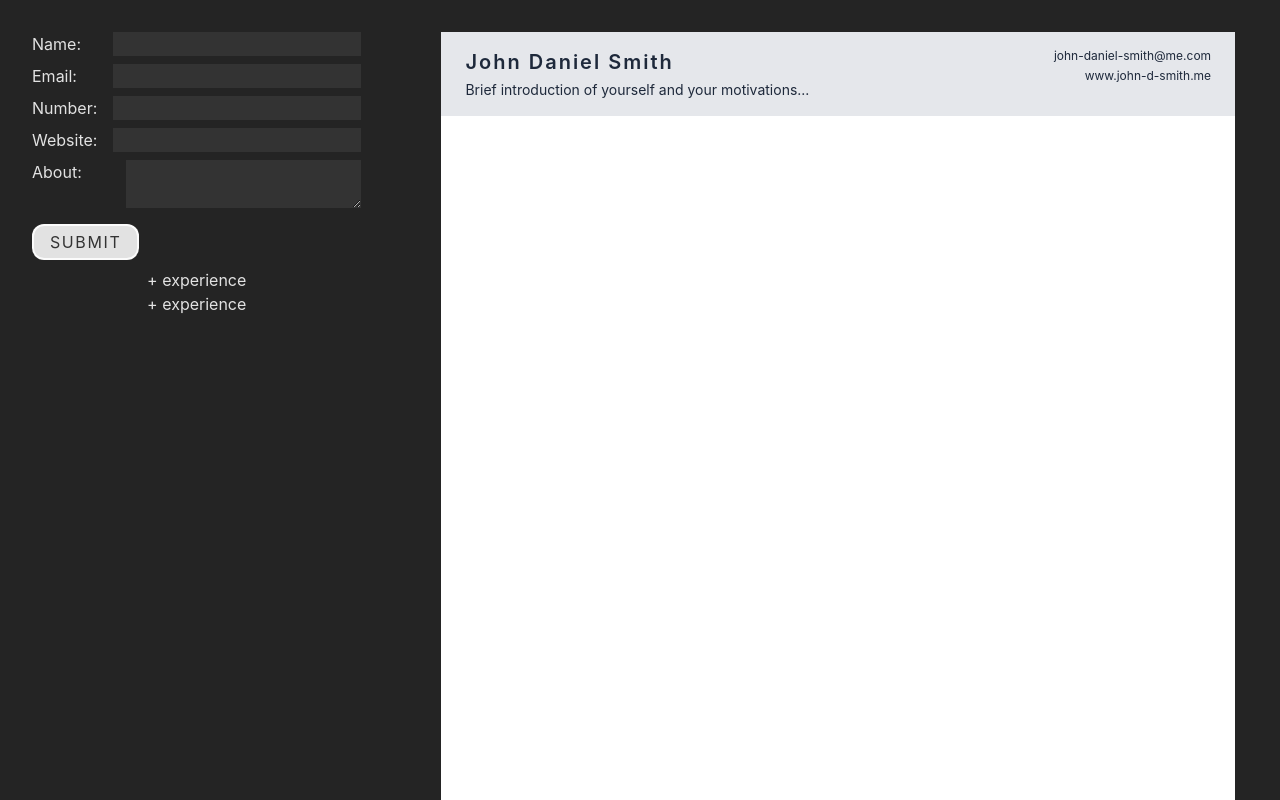
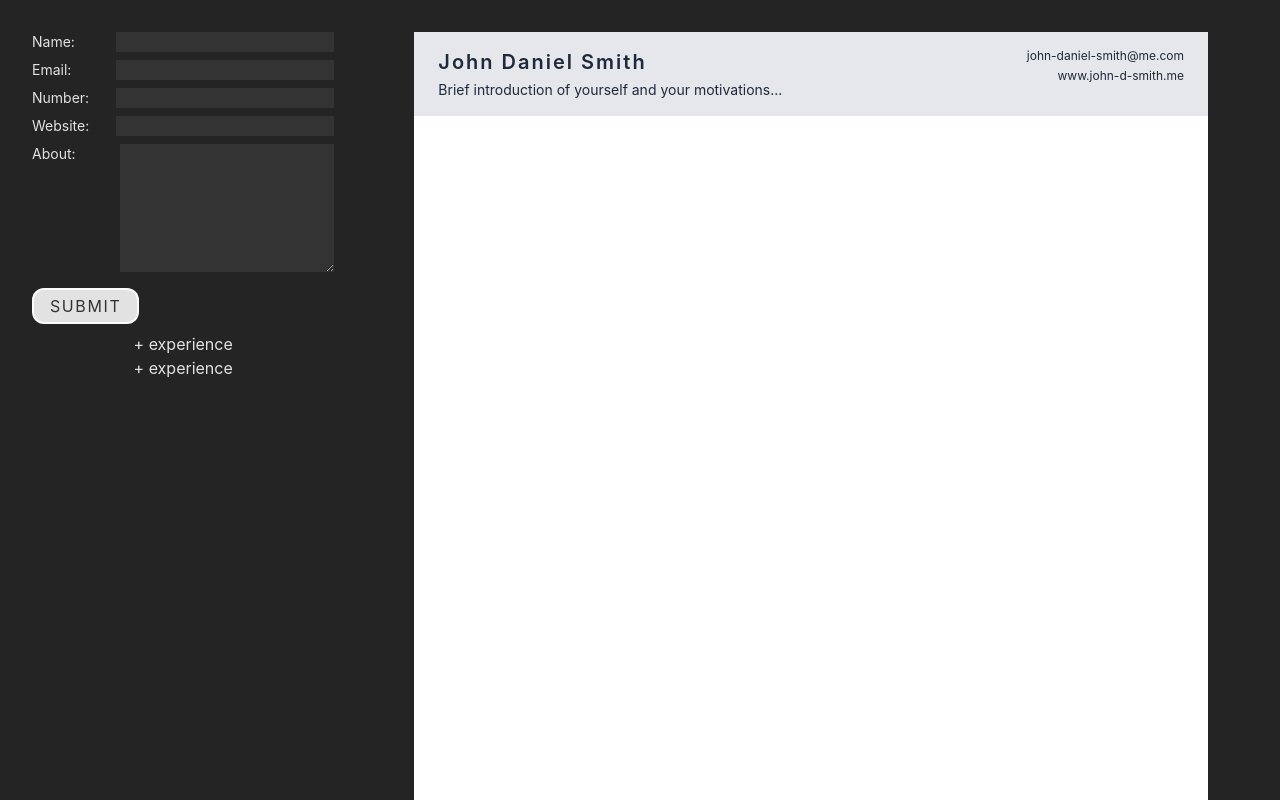
Before and after one commit to owen-addison/odin-react-cv-app, a React (Vite) app: page / in a window 1280 px wide. Shown: the top 800 px of the page. Built offline with nearby package versions, Linux system fonts and the light colour scheme.

Commit message:
[style] Update style of form groups

```diff
--- a/src/components/Experience.jsx
+++ b/src/components/Experience.jsx
@@ -81,15 +81,17 @@ function Experience({
             id="stillHere"
             checked={formValues.stillHere}
             onChange={handleChange}
+            className={'self-center'}
           />
         </div>
         <FormGroup
           label="Description:"
-          type="text"
+          type="textarea"
           id="description"
           value={formValues.description}
           onChange={handleChange}
           required={true}
+          className={'flex-col'}
         />
       </>
     );
--- a/src/components/FormGroup.jsx
+++ b/src/components/FormGroup.jsx
@@ -12,7 +12,7 @@ function FormGroup({
   className,
 }) {
   return (
-    <div className="form-group grid grid-cols-[1fr,3fr] gap-4 justify-items-start items-start">
+    <div className="form-group grid grid-cols-[1fr,3fr] gap-4 justify-items-start items-start text-start text-sm">
       <label htmlFor={id}>{label}</label>
       {type !== 'textarea' ? (
         <input
@@ -32,7 +32,7 @@ function FormGroup({
           name={id}
           required={required}
           onChange={onChange}
-          className="textarea-class"
+          className={`textarea-class ${className}`}
           placeholder={placeholder}
         ></textarea>
       )}
--- a/src/index.css
+++ b/src/index.css
@@ -37,6 +37,7 @@ body {
 
 .textarea-class {
   @apply w-full;
+  @apply h-32;
 }
 
 .disabled-input {
```
